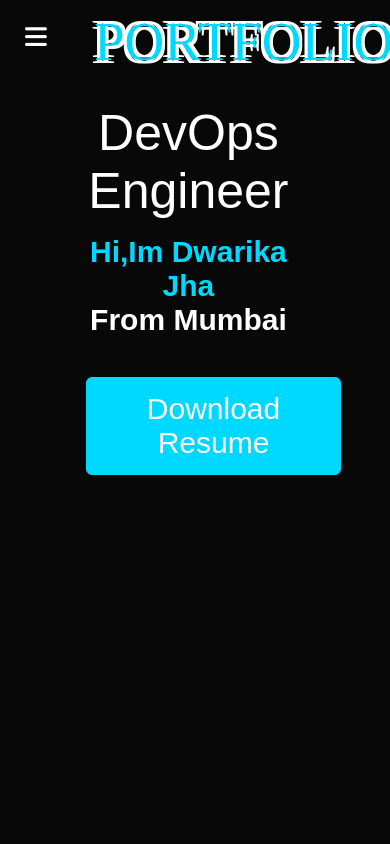
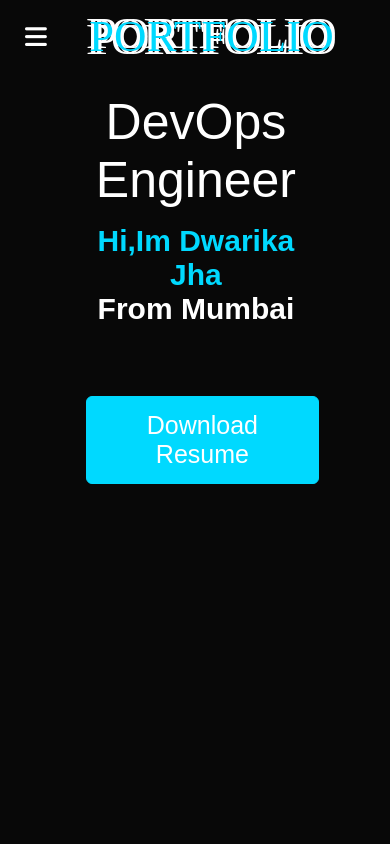
Before and after one commit to dwarika9167/portfolio, a plain HTML site: page index.html in a window 390 px wide. Shown: the top 844 px of the page. Drawn offline with Linux system fonts and the light colour scheme.

Commit message:
responsive

```diff
--- a/styles.css
+++ b/styles.css
@@ -339,18 +339,20 @@ nav .fa-solid{
     .header-text{
         text-align: center;
         margin-top: 10%;
-        margin-right: 60px;
+        margin-right: 45px;
         font-size: 50px;
         margin-bottom: 0px;
     }
     .btn.btn2{
         padding: 14px 60px;
-        font-size: 30px;
-        margin-top: 40px;
+        font-size: 25px;
+        margin-top: 70px;
         text-align: center;
     }
     .logo{
-        margin-left: 55px;
+        margin-left: 50px;
+        font-weight:400;
+        font-size:45px;
     }
     .header-text h1{
         text-align: center;
```
